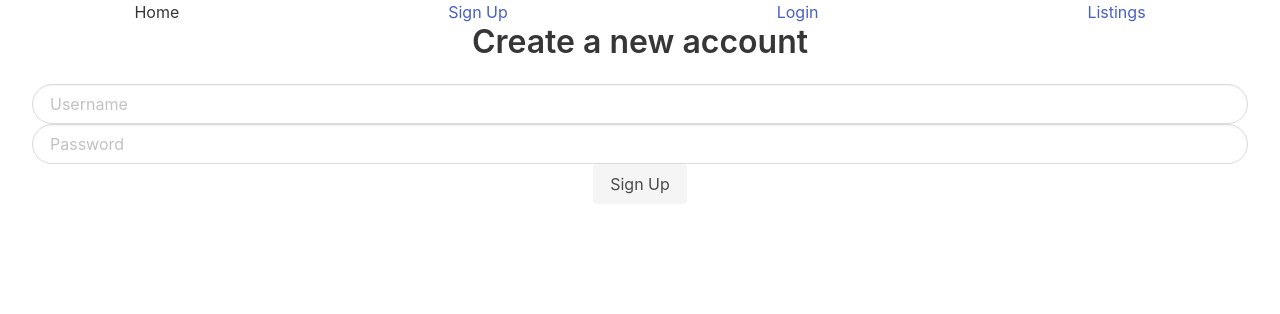
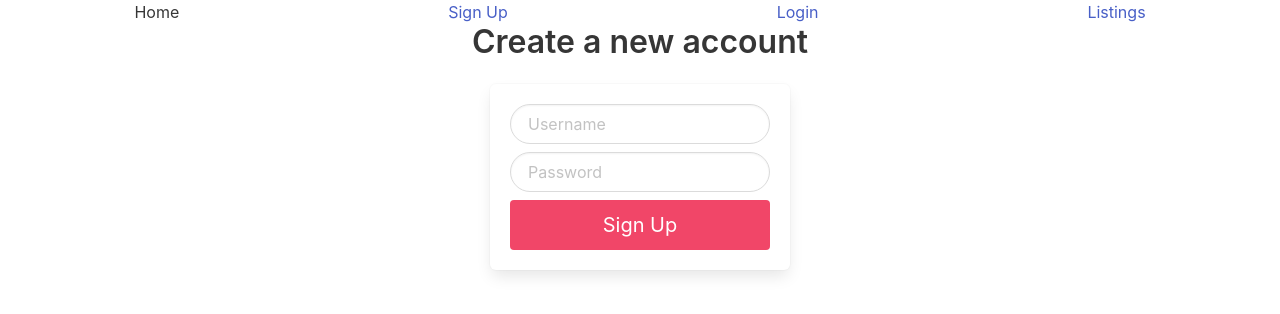
Before and after one commit to Co-make-2/Front-end, a React (Create React App) app in the folder my-app/: page /signup in a window 1280 px wide. Shown: the top 314 px of the page. Built offline with nearby package versions, Linux system fonts and the light colour scheme.

Commit message:
adding styling

```diff
--- a/my-app/src/components/Login.js
+++ b/my-app/src/components/Login.js
@@ -70,9 +70,9 @@ function Login(props) {
   return (
     <div className="container is-fluid">
       <h4 className="title">Login</h4>
-      <div className="columns">
+      <div className="container has-text-centered box" style={{ maxWidth: '300px' }}>
       <form onSubmit={handleLoginSubmit}>
-        <label htmlFor='username'>
+        <label className="label" htmlFor='username'>
           <input
             className="input is-rounded"
             onChange={handleLoginChange}
@@ -84,7 +84,7 @@ function Login(props) {
           {loginErrors.username.length > 0 ? <p className='error'>{loginErrors.username}</p> : null}
         </label>
 
-        <label htmlFor='password'>
+        <label className="label" htmlFor='password'>
           <input
             className="input is-rounded"
             onChange={handleLoginChange}
@@ -100,7 +100,7 @@ function Login(props) {
 
         {/* the line below is for testing if the data is passing through correctly  */}
         {/* <pre>{JSON.stringify(newLogin, null, 2)}</pre> */}
-        <button className="button is-light" type="submit" disabled={loginButtonDisabled}>Log in</button>
+        <button className="button is-medium is-danger is-fullwidth" type="submit" disabled={loginButtonDisabled}>Log in</button>
       </form> </div>
     </div>
   );
--- a/my-app/src/components/Signup.js
+++ b/my-app/src/components/Signup.js
@@ -89,9 +89,10 @@ function Signup () {
       return (
         <div className="container is-fluid">
           <h4 className="title">Create a new account</h4>
+          <div className="container has-text-centered box" style={{ maxWidth: '300px' }}>
           <form onSubmit={handleSubmit}>
 
-              <label htmlFor='username'>
+              <label className="label" htmlFor='username'>
                 <input
                     className="input is-rounded"
                     onChange={handleChange}
@@ -116,7 +117,7 @@ function Signup () {
                 {errors.email.length > 0 ? (<p data-cy="email-error-msg" className='error'>{errors.email}</p>) : null}
               </label> */}
 
-              <label htmlFor='password'>
+              <label className="label" htmlFor='password'>
                   <input
                     className="input is-rounded"
                     onChange={handleChange}
@@ -141,8 +142,8 @@ function Signup () {
                 {/* the line below is for testing if the data is passing through correctly  */}
               {/* <pre>{JSON.stringify(newSignUp, null, 2)}</pre> */}
               {/* <button type="submit" disabled={buttonDisabled}>Sign Up</button> */}
-              <button className="button is-light" type="submit" >Sign Up</button>
-          </form>
+              <button className="button is-medium is-danger is-fullwidth" type="submit" >Sign Up</button>
+          </form></div>
         </div>
       );
 }
```
